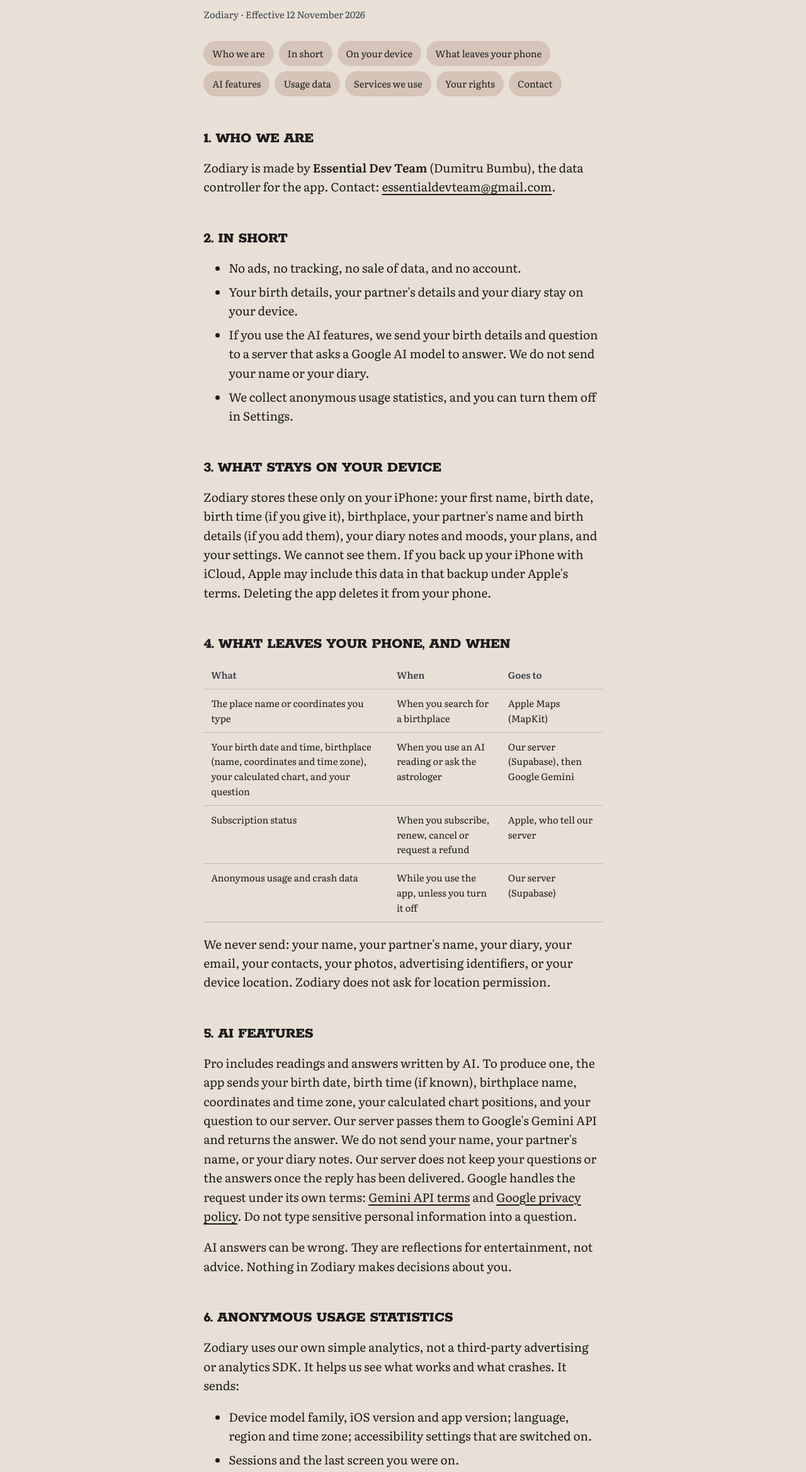
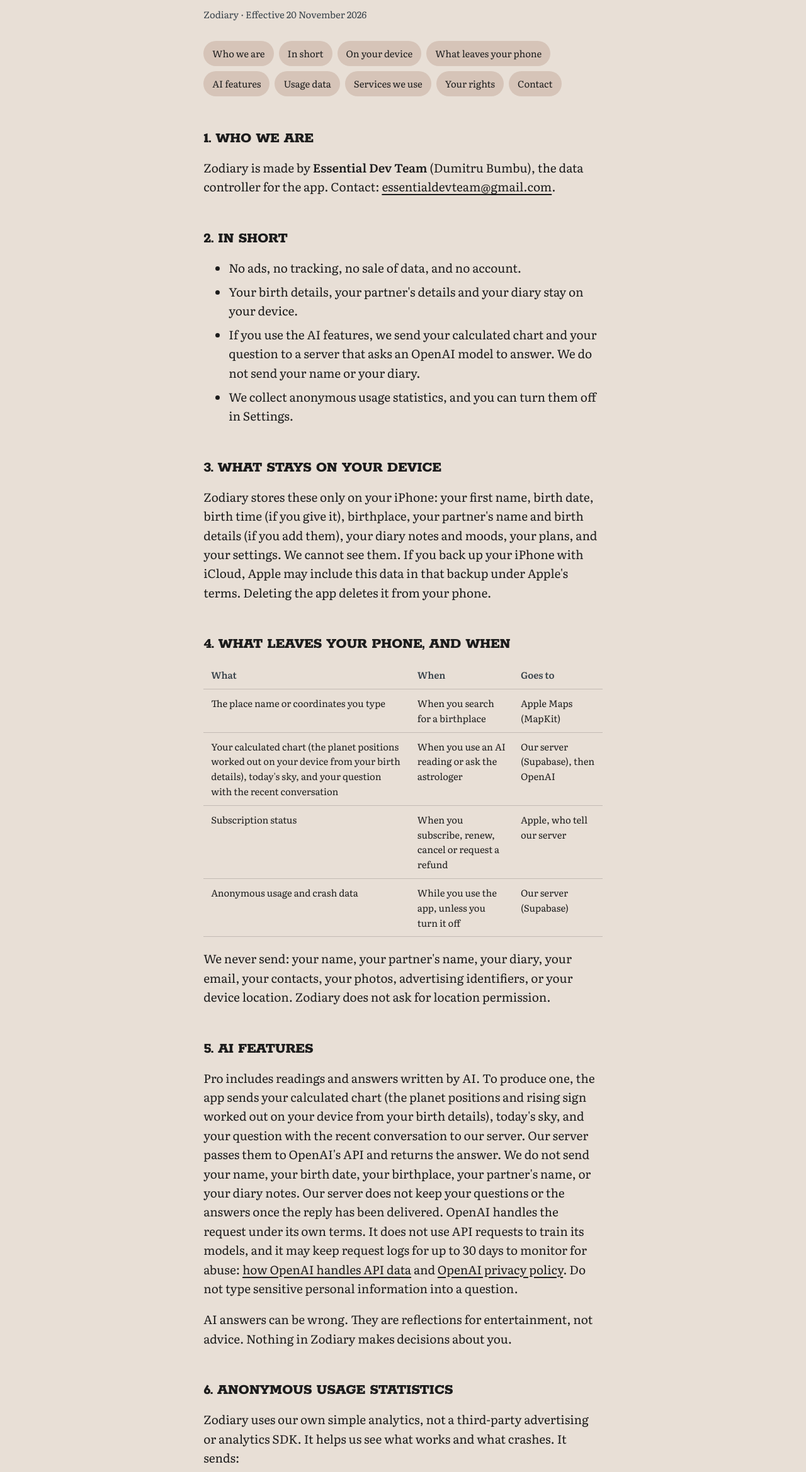
Before and after one commit to snrgwa-bot/zodiary-site, a plain HTML site: page privacy.html in a window 1280 px wide. Shown: the part 201-2539 px from the top of the page at 63% size. Drawn offline with Linux system fonts and the light colour scheme.

Commit message:
Privacy policy: AI answers now go through OpenAI; only the calculated chart and the question are sent
Co-Authored-By: Claude Fable 5.2 <noreply@anthropic.com>

```diff
--- a/privacy.html
+++ b/privacy.html
@@ -8,7 +8,7 @@
 </head><body>
 <header class="bar"><a class="mark" href="./">Zodiary</a><nav aria-label="Main"><a href="faq.html">FAQ &amp; Support</a><a href="privacy.html" aria-current="page">Privacy</a><a href="terms.html">Terms</a></nav></header>
 <main class="doc">
-<h1>Privacy Policy</h1><p class="meta">Zodiary · Effective 12 November 2026</p>
+<h1>Privacy Policy</h1><p class="meta">Zodiary · Effective 20 November 2026</p>
 <div class="toc"><a href="#who">Who we are</a><a href="#short">In short</a><a href="#device">On your device</a><a href="#sent">What leaves your phone</a><a href="#ai">AI features</a><a href="#analytics">Usage data</a><a href="#partners">Services we use</a><a href="#rights">Your rights</a><a href="#contact">Contact</a></div>
 
 <h2 id="who">1. Who we are</h2>
@@ -17,7 +17,7 @@
 <h2 id="short">2. In short</h2>
 <ul><li>No ads, no tracking, no sale of data, and no account.</li>
 <li>Your birth details, your partner's details and your diary stay on your device.</li>
-<li>If you use the AI features, we send your birth details and question to a server that asks a Google AI model to answer. We do not send your name or your diary.</li>
+<li>If you use the AI features, we send your calculated chart and your question to a server that asks an OpenAI model to answer. We do not send your name or your diary.</li>
 <li>We collect anonymous usage statistics, and you can turn them off in Settings.</li></ul>
 
 <h2 id="device">3. What stays on your device</h2>
@@ -26,13 +26,13 @@
 <h2 id="sent">4. What leaves your phone, and when</h2>
 <table><tr><th>What</th><th>When</th><th>Goes to</th></tr>
 <tr><td>The place name or coordinates you type</td><td>When you search for a birthplace</td><td>Apple Maps (MapKit)</td></tr>
-<tr><td>Your birth date and time, birthplace (name, coordinates and time zone), your calculated chart, and your question</td><td>When you use an AI reading or ask the astrologer</td><td>Our server (Supabase), then Google Gemini</td></tr>
+<tr><td>Your calculated chart (the planet positions worked out on your device from your birth details), today's sky, and your question with the recent conversation</td><td>When you use an AI reading or ask the astrologer</td><td>Our server (Supabase), then OpenAI</td></tr>
 <tr><td>Subscription status</td><td>When you subscribe, renew, cancel or request a refund</td><td>Apple, who tell our server</td></tr>
 <tr><td>Anonymous usage and crash data</td><td>While you use the app, unless you turn it off</td><td>Our server (Supabase)</td></tr></table>
 <p>We never send: your name, your partner's name, your diary, your email, your contacts, your photos, advertising identifiers, or your device location. Zodiary does not ask for location permission.</p>
 
 <h2 id="ai">5. AI features</h2>
-<p>Pro includes readings and answers written by AI. To produce one, the app sends your birth date, birth time (if known), birthplace name, coordinates and time zone, your calculated chart positions, and your question to our server. Our server passes them to Google's Gemini API and returns the answer. We do not send your name, your partner's name, or your diary notes. Our server does not keep your questions or the answers once the reply has been delivered. Google handles the request under its own terms: <a href="https://ai.google.dev/gemini-api/terms">Gemini API terms</a> and <a href="https://policies.google.com/privacy">Google privacy policy</a>. Do not type sensitive personal information into a question.</p>
+<p>Pro includes readings and answers written by AI. To produce one, the app sends your calculated chart (the planet positions and rising sign worked out on your device from your birth details), today's sky, and your question with the recent conversation to our server. Our server passes them to OpenAI's API and returns the answer. We do not send your name, your birth date, your birthplace, your partner's name, or your diary notes. Our server does not keep your questions or the answers once the reply has been delivered. OpenAI handles the request under its own terms. It does not use API requests to train its models, and it may keep request logs for up to 30 days to monitor for abuse: <a href="https://developers.openai.com/api/docs/guides/your-data">how OpenAI handles API data</a> and <a href="https://openai.com/policies/privacy-policy">OpenAI privacy policy</a>. Do not type sensitive personal information into a question.</p>
 <p>AI answers can be wrong. They are reflections for entertainment, not advice. Nothing in Zodiary makes decisions about you.</p>
 
 <h2 id="analytics">6. Anonymous usage statistics</h2>
@@ -60,11 +60,11 @@
 <table><tr><th>Service</th><th>For</th><th>Their policy</th></tr>
 <tr><td>Apple (MapKit, StoreKit, App Store)</td><td>Place search, purchases, Family Sharing</td><td><a href="https://www.apple.com/legal/privacy/">apple.com/legal/privacy</a></td></tr>
 <tr><td>Supabase</td><td>Our server for AI requests, purchase status and anonymous usage</td><td><a href="https://supabase.com/privacy">supabase.com/privacy</a></td></tr>
-<tr><td>Google Gemini API</td><td>Writing AI readings and answers</td><td><a href="https://policies.google.com/privacy">policies.google.com/privacy</a></td></tr></table>
+<tr><td>OpenAI API</td><td>Writing AI readings and answers</td><td><a href="https://openai.com/policies/privacy-policy">openai.com/policies/privacy-policy</a></td></tr></table>
 <p>Zodiary also uses Astronomy Engine by Don Cross (MIT licence) to calculate planet positions on your device. It sends no data anywhere.</p>
 
 <h2 id="transfers">10. International transfers</h2>
-<p>Our server and Google may process data in the United States and other countries. Where required, we rely on appropriate safeguards such as standard contractual clauses.</p>
+<p>Our server and OpenAI may process data in the United States and other countries. Where required, we rely on appropriate safeguards such as standard contractual clauses.</p>
 
 <h2 id="retention">11. How long we keep things</h2>
 <ul><li>On your device: until you delete it or the app.</li><li>AI questions and answers: not kept by our server.</li><li>Usage statistics: 13 months. Crash and performance data: 6 months.</li><li>Purchase status: while you are subscribed, and as long as the law requires for records.</li></ul>
```
